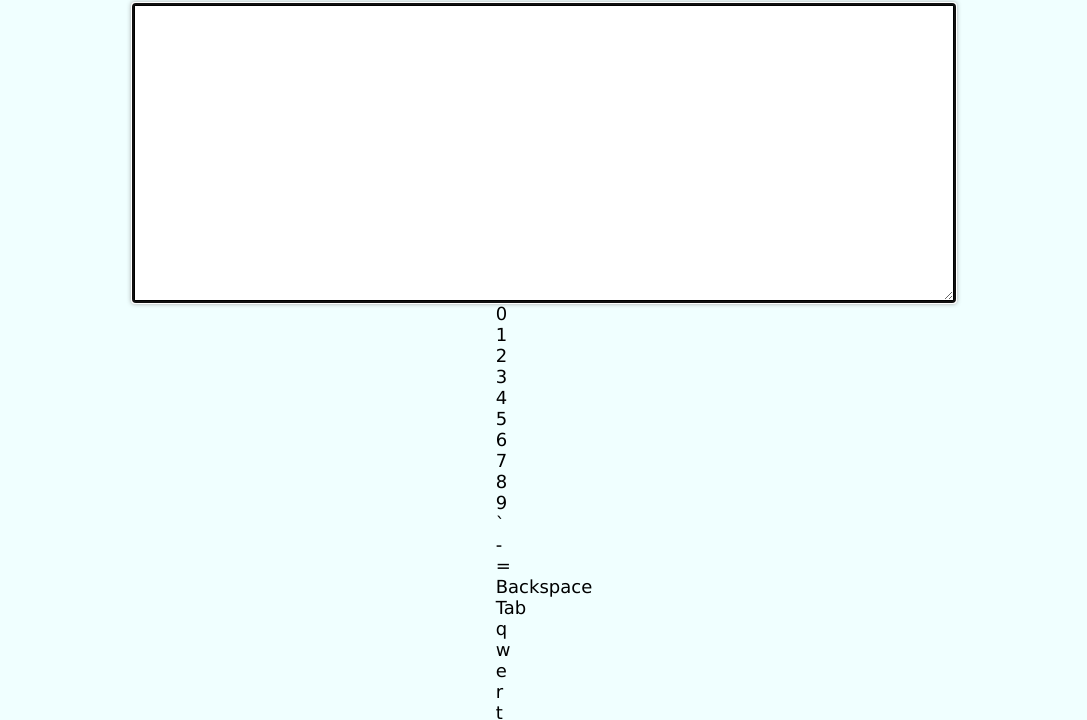
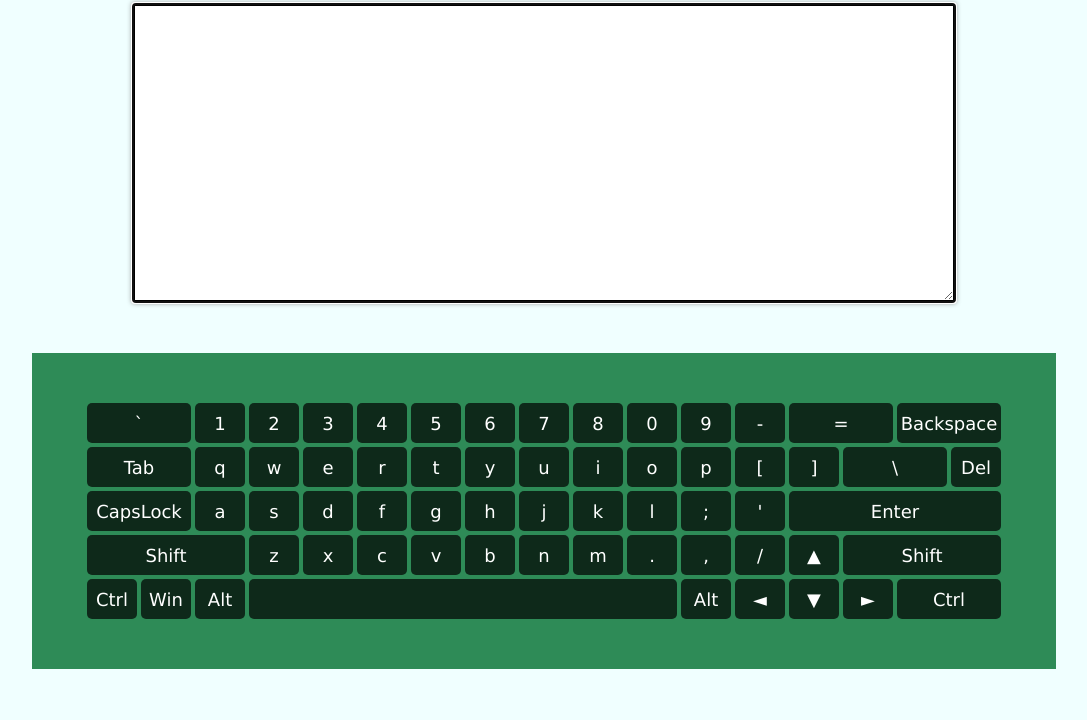
Before and after one commit to takeAmoment/Virtual-keyboard, a plain HTML site: page virtual-keyboard/index.html in a window 1280 px wide. Shown: the part 75-795 px from the top of the page, without its empty margins (96-1183 px from the left). Drawn offline with Linux system fonts and the light colour scheme.

Commit message:
feat: create style for keyboard

```diff
--- a/virtual-keyboard/script.js
+++ b/virtual-keyboard/script.js
@@ -62,7 +62,7 @@ let enKeys = {
     ';': 'Semicolon',
     '\'': 'Quote',
     'Enter': 'Enter',
-    'Shift': 'ShiftLeft',
+    'Shift ': 'ShiftLeft',
     'z': 'KeyZ',
     'x': 'KeyX',
     'c': 'KeyC',
@@ -73,11 +73,11 @@ let enKeys = {
     '.': 'Period',
     ',': 'NumpadDecimal',
     '/': 'Slash',
+    '▲': 'ArrowUp',
     'Shift': 'ShiftRiht',
-    '▲': 'ArrowUp',
-    'Ctrl': 'ControlLeft',
+    'Ctrl ': 'ControlLeft',
     'Win': 'MetaLeft',
-    'Alt': 'AltLeft',
+    'Alt ': 'AltLeft',
     ' ': 'Space',
     'Alt': 'AltRight',
     '◄': 'ArrowLeft',
--- a/virtual-keyboard/style.css
+++ b/virtual-keyboard/style.css
@@ -31,3 +31,67 @@ body{
     box-shadow: 0px 0px 5px grey;
     font-size: 18px;
 }
+.keyboard{
+    display: grid;
+    justify-content: center;
+    grid-template-columns: repeat(17, minmax(auto, 50px));
+    grid-template-rows: repeat(5, minmax(auto, 40px));
+    padding: 50px 20px;
+    width: 80%;
+    margin: 50px 70px;
+    background-color:seagreen;
+    gap: 4px;
+}
+.key{
+    display: flex;
+    padding: 5px;
+    align-items: center;
+    justify-content: center;
+    border-radius: 5px;
+    background-color:rgba(0, 0, 0, 0.7);
+    color: white;
+}
+.key:hover{
+    background-color:rgba(0, 0, 0, 0.5);
+}
+.key:nth-child(1){
+    grid-column: 11;
+    grid-row: 1;
+}
+.key:nth-child(11){
+    grid-column: 1/3;
+    grid-row: 1;
+}
+.key:nth-child(13){
+    grid-column: 14/16;
+}
+.key:nth-child(14){
+    grid-column: 16/18;
+}
+.key:nth-child(15){
+    grid-column: 1/3;
+}
+.key:nth-child(14){
+    grid-column: 16/18;
+}
+.key:nth-child(28){
+    grid-column: 15/17;
+}
+.key:nth-child(30){
+    grid-column: 1/3;
+}
+.key:nth-child(42){
+    grid-column: 14/18;
+}
+.key:nth-child(43){
+    grid-column: 1/4;
+}
+.key:nth-child(55){
+    grid-column: 15/18;
+}
+.key:nth-child(59){
+    grid-column: 4/12;
+}
+.key:nth-child(64){
+    grid-column: 16/18;
+}
```
